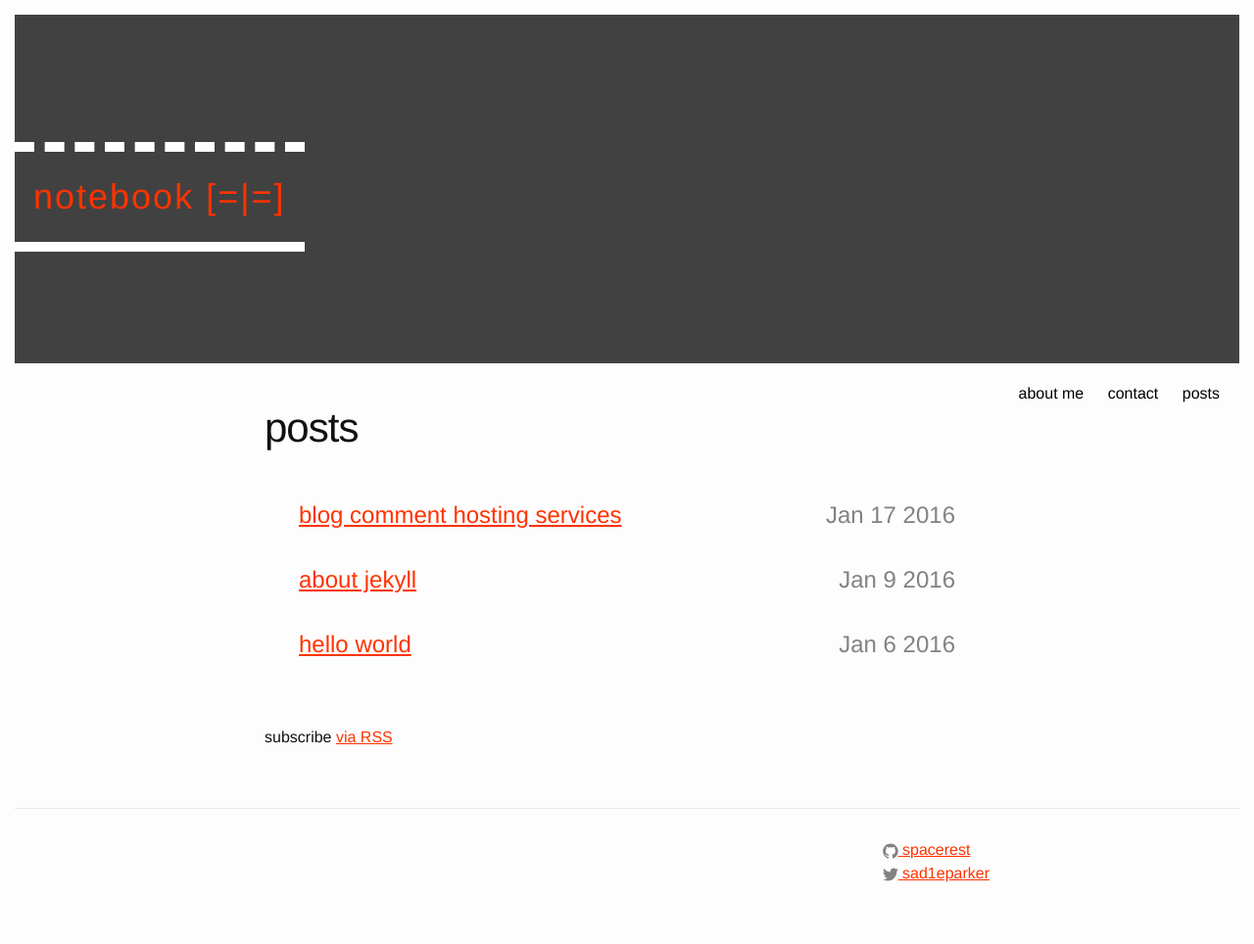
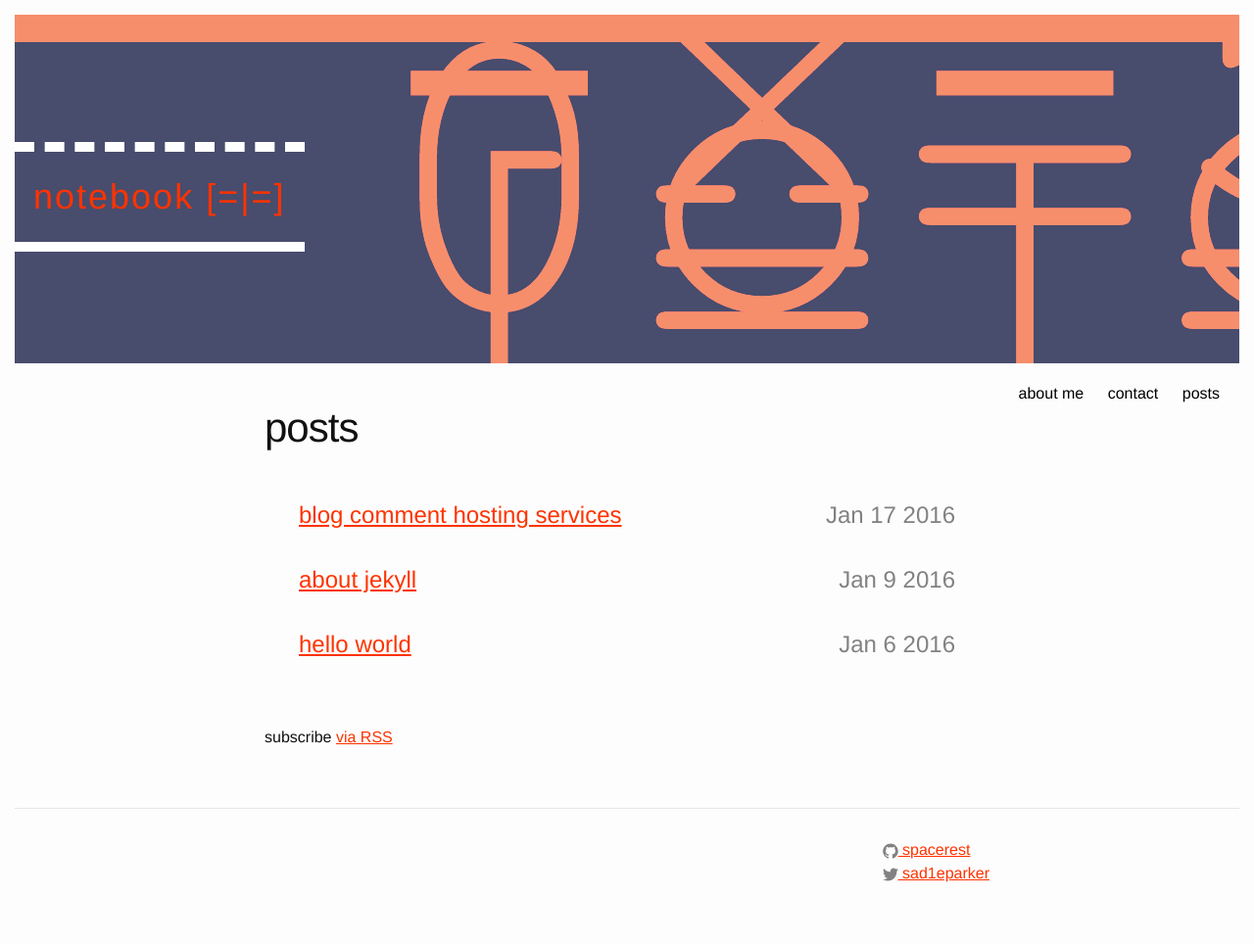
Before and after one commit to spacerest/spacerest.github.io, a Jekyll site: the page built from index.html, in a window 1280 px wide. Shown: the whole page at 98% size. Built offline with Jekyll 4.4.1, drawn with Linux system fonts in a browser that asks for light colours.

Commit message:
added background pic to header

```diff
--- a/_sass/_layout.scss
+++ b/_sass/_layout.scss
@@ -9,8 +9,8 @@
 
     // Positioning context for the mobile navigation icon
     position: relative;
-    background-color: #414141;
-    //background-image: url("/assets/images/alientalk.png");
+    //background-color: #414141;
+    background-image: url("/assets/images/alientalk.png");
 }
 
 .site-title {
```
Also changed, not shown: 1 other file.
